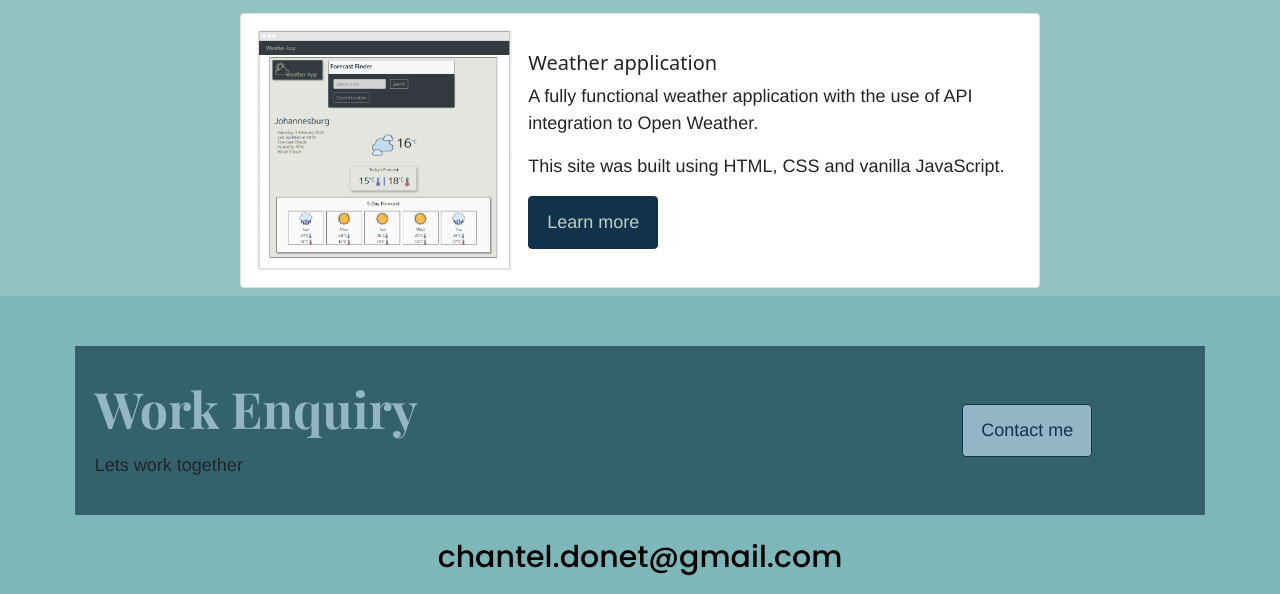
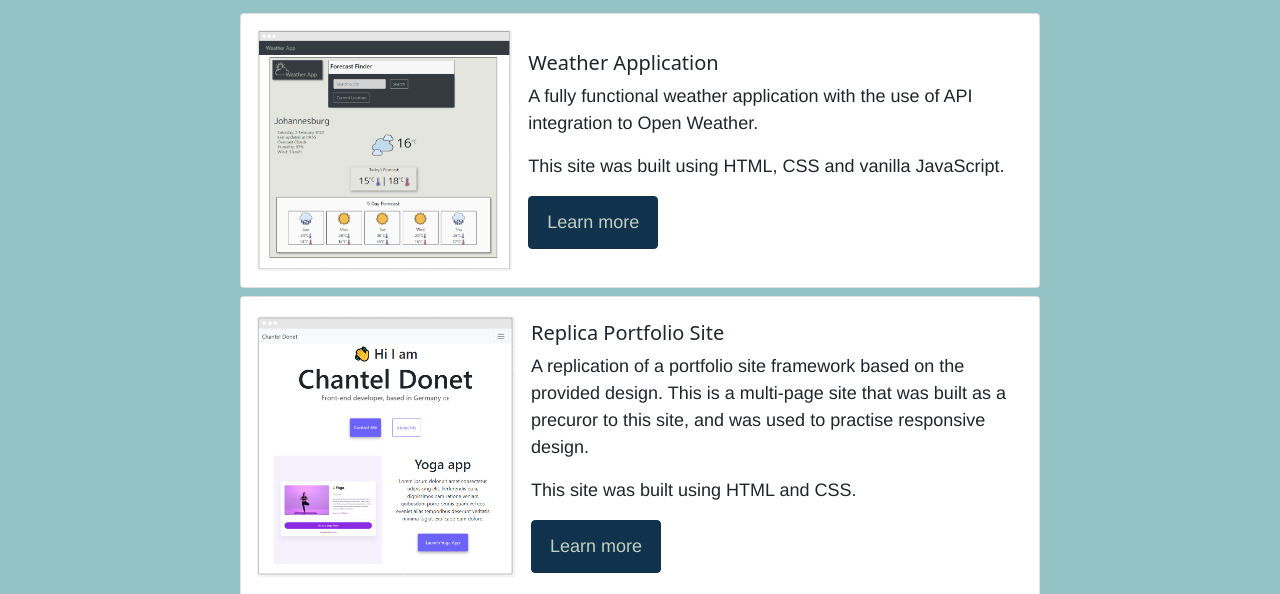
Before and after one commit to Chantel-Donet/chantel-donet-portfolio, a plain HTML site: page index.html in a window 1280 px wide. Shown: the part 751-1345 px from the top of the page. Drawn offline with nearby package versions, Linux system fonts and the light colour scheme.

Commit message:
portfolio site information added to home page + updated on portfolio page

```diff
--- a/index.html
+++ b/index.html
@@ -95,20 +95,53 @@
             <img
               src="images/weather-app-framed.PNG"
               class="img-fluid rounded-start"
-              alt="..."
+              alt="weather app"
             />
           </div>
           <div class="col-md-8">
             <div class="card-body">
-              <h5 class="card-title">Weather application</h5>
+              <h5 class="card-title">Weather Application</h5>
               <p class="card-text">
                 A fully functional weather application with the use of API
                 integration to Open Weather.
               </p>
               <p>This site was built using HTML, CSS and vanilla JavaScript.</p>
 
-              <a href="#" class="primary-link btn">Learn more</a>
+              <a
+                href="/portfolio-of-work.html#weather-app"
+                class="primary-link btn"
+                >Learn more</a
+              >
             </div>
+          </div>
+        </div>
+      </div>
+    </div>
+
+    <div class="card mb-2" style="max-width: 800px">
+      <div class="row g-0 m-2 ms-3 align-items-center">
+        <div class="col-md-4">
+          <img
+            src="images/portfolio-replica-framed.PNG"
+            class="img-fluid rounded-start"
+            alt="portfolio site"
+          />
+        </div>
+        <div class="col-md-8">
+          <div class="card-body">
+            <h5 class="card-title">Replica Portfolio Site</h5>
+            <p class="card-text">
+              A replication of a portfolio site framework based on the provided
+              design. This is a multi-page site that was built as a precuror to
+              this site, and was used to practise responsive design.
+            </p>
+            <p>This site was built using HTML and CSS.</p>
+
+            <a
+              href="/portfolio-of-work.html#replica-portfolio"
+              class="primary-link btn"
+              >Learn more</a
+            >
           </div>
         </div>
       </div>
```
Also changed, not shown: portfolio-of-work.html (+25 -9 lines).
